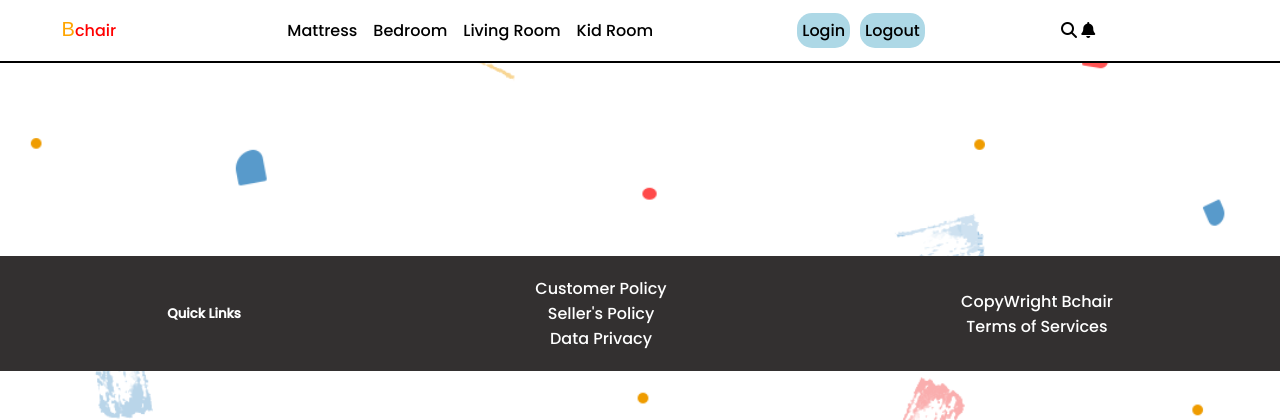
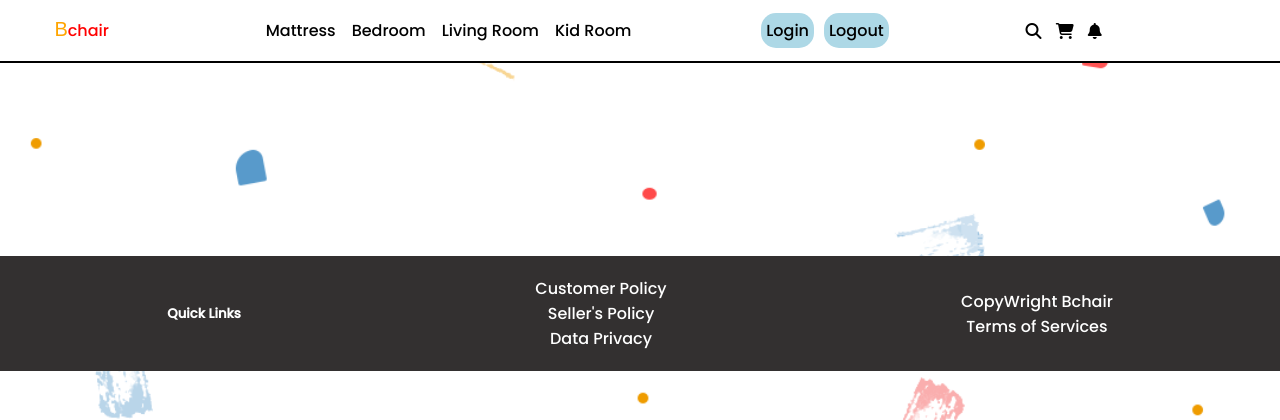
Before and after one commit to Zedtek-me/E-commerce, a Django app: template Ebackend/template/base.html in a window 1280 px wide. Shown: the top 420 px of the page. Run offline with Django 4.2, Linux system fonts and the light colour scheme; the template is opened without the code that fills it, so the values that code supplies are empty; some libraries are stand-ins or nearby versions.

Commit message:
icon added

```diff
--- a/Ebackend/static/css/style.css
+++ b/Ebackend/static/css/style.css
@@ -65,6 +65,14 @@ header{
     padding: 8px;
 }
 
+.icon{
+    width:fit-content;
+    padding:10px;
+}
+
+.icon > i{
+    margin: 5px;
+}
 .logs > li{
     margin:5px;
     list-style: none;
--- a/Ebackend/template/base.html
+++ b/Ebackend/template/base.html
@@ -8,6 +8,7 @@
         <link rel="stylesheet" href="../static/css/style.css" type="text/css">
         <link rel="stylesheet" href="../static/css/signin_nd_up.css">
         <link rel="icon" type="img/jpg" href="">
+        <script src="https://kit.fontawesome.com/c676ebde69.js" crossorigin="anonymous"></script>
     </head>
     <body>
         <header>
@@ -26,7 +27,7 @@
             <!-- icon -->
             <div class="icon">
                 <i class="fa-solid fa-magnifying-glass"></i>
-                <i class="fa-duotone fa-cart-shopping"></i>
+                <i class="fa-solid fa-cart-shopping"></i>
                 <i class="fa-solid fa-bell"></i>
             </div>
             <!-- hamburgger -->
@@ -69,5 +70,4 @@
         </div>
     </footer>
     <script src="../static/js/index.js"></script>
-    <script src="https://kit.fontawesome.com/b7a792697d.js" crossorigin="anonymous"></script>
 </html>
```
